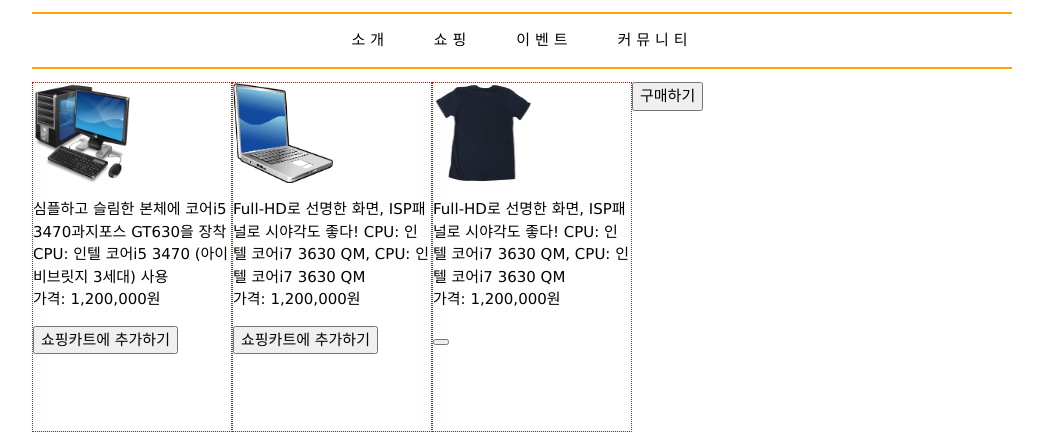
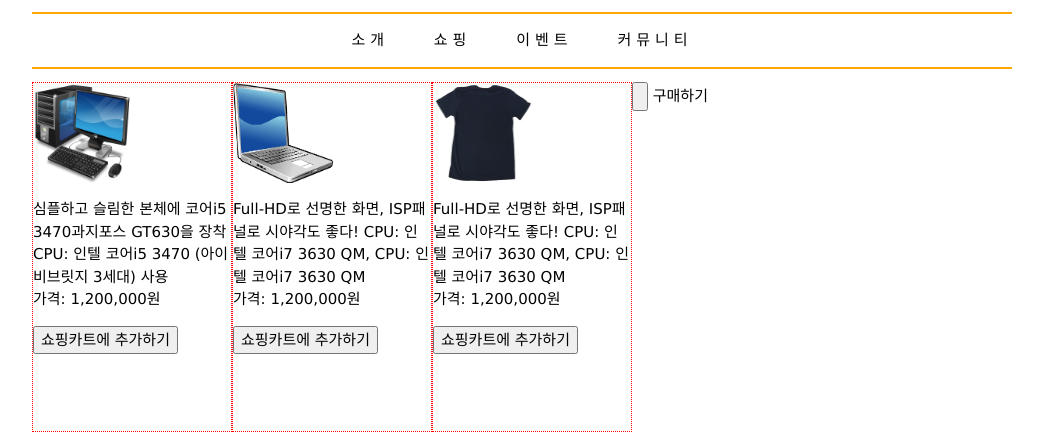
Before and after one commit to dlehdahr/biz, a plain HTML site: page shop/computer.html in a window 1280 px wide. Shown: the part 103-547 px from the top of the page, without its empty margins (118-1161 px from the left). Drawn offline with nearby package versions, Linux system fonts and the light colour scheme.

Commit message:
Update computer.html

```diff
--- a/shop/computer.html
+++ b/shop/computer.html
@@ -96,10 +96,10 @@ height="0" width="0" style="display:none;visibility:hidden"></iframe></noscript>
             <br />
             가격: 1,200,000원
         </p>
-        <button type="button" value="쇼핑카트에 추가하기" />
+        <input type="button" value="쇼핑카트에 추가하기" />
     </div>
    <div class="buttonLink">
-     <button type = "button" id="payment"> 구매하기 </button>
+     <input type = "button" id="payment"> 구매하기 </button>
     </div>
 </section>
 <footer>
```
